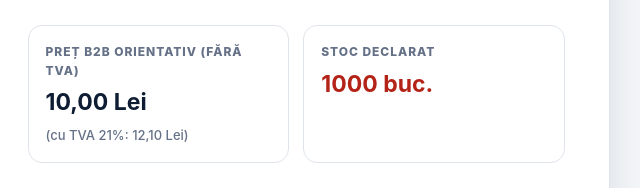
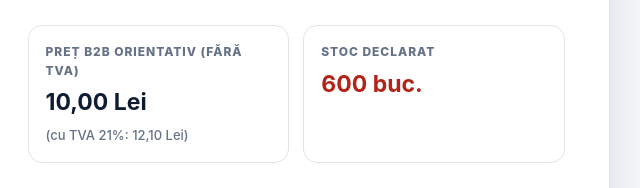
Before and after one commit to 11ONGOAL/Helpship, a plain HTML site: page products/fatete-dentare.html in a window 1280 px wide. Shown: the part 435-623 px from the top of the page, 640-1280 px from the left. Drawn offline with Linux system fonts and the light colour scheme.

Commit message:
Update stock quantity for Snap-On Smile kit

```diff
--- a/products/fatete-dentare.html
+++ b/products/fatete-dentare.html
@@ -147,7 +147,7 @@
 
           <div class="detail-price-row">
             <div><span class="detail-label">Preț B2B orientativ (fără TVA)</span><strong class="detail-price">10,00 Lei</strong><span class="detail-vat">(cu TVA 21%: 12,10 Lei)</span></div>
-            <div><span class="detail-label">Stoc declarat</span><strong class="detail-stock">1000 buc.</strong></div>
+            <div><span class="detail-label">Stoc declarat</span><strong class="detail-stock">600 buc.</strong></div>
           </div>
 
           <div class="detail-actions">
```
